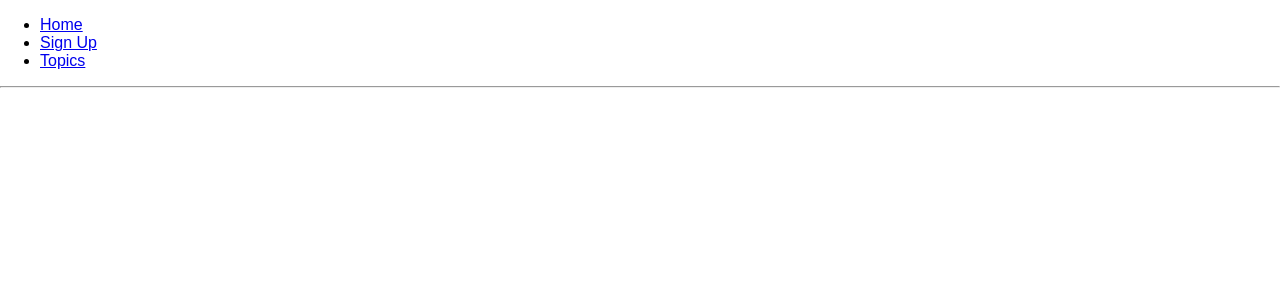
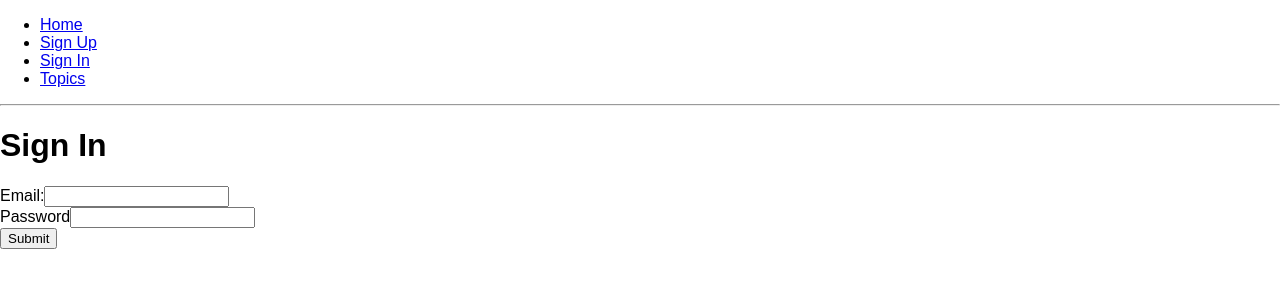
Before and after one commit to tjefferson08/secret-shopper, a React (Create React App) app in the folder priv/clientjs/: page /sign_in in a window 1280 px wide. Shown: the top 300 px of the page. Built offline with nearby package versions, Linux system fonts and the light colour scheme.

Commit message:
Add a sign in form react component

```diff
--- a/priv/clientjs/src/App.js
+++ b/priv/clientjs/src/App.js
@@ -2,6 +2,7 @@ import React, { Component } from 'react';
 import { BrowserRouter as Router, Route, Link } from 'react-router-dom';
 import './App.css';
 import SignUpForm from './SignUpForm';
+import SignInForm from './SignInForm';
 
 const Home = () =>
   <div>
@@ -19,6 +20,9 @@ const BasicExample = () =>
           <Link to="/sign_up">Sign Up</Link>
         </li>
         <li>
+          <Link to="/sign_in">Sign In</Link>
+        </li>
+        <li>
           <Link to="/topics">Topics</Link>
         </li>
       </ul>
@@ -27,6 +31,7 @@ const BasicExample = () =>
 
       <Route exact path="/" component={Home} />
       <Route path="/sign_up" component={SignUpForm} />
+      <Route path="/sign_in" component={SignInForm} />
     </div>
   </Router>;
 
--- /dev/null
+++ b/priv/clientjs/src/SignInForm.jsx
@@ -0,0 +1,72 @@
+import axios from 'axios';
+import React, { Component } from 'react';
+
+class SignInForm extends Component {
+  constructor(props) {
+    super(props);
+    this.state = {
+      email: '',
+      password: ''
+    };
+    this.handleInputChange = this.handleInputChange.bind(this);
+    this.handleSubmit = this.handleSubmit.bind(this);
+  }
+
+  handleInputChange(event) {
+    const target = event.target;
+    this.setState({
+      [target.name]: target.value
+    });
+  }
+
+  handleSubmit(event) {
+    event.preventDefault();
+    axios
+      .post(`${process.env.REACT_APP_API_URL}/api/sessions`, {
+        session: {
+          ...this.state
+        }
+      })
+      .then(function(response) {
+        console.log(response);
+      })
+      .catch(function(error) {
+        console.log(error);
+      });
+  }
+
+  render() {
+    return (
+      <div>
+        <h1>Sign In</h1>
+        <form onSubmit={this.handleSubmit}>
+          <div className="form-group">
+            <label>
+              Email:
+              <input
+                type="text"
+                name="email"
+                onChange={this.handleInputChange}
+                value={this.state.email}
+              />
+            </label>
+          </div>
+          <div className="form-group">
+            <label>
+              Password
+              <input
+                type="password"
+                name="password"
+                onChange={this.handleInputChange}
+                value={this.state.password}
+              />
+            </label>
+          </div>
+          <input type="submit" value="Submit" />
+        </form>
+      </div>
+    );
+  }
+}
+
+export default SignInForm;
```
